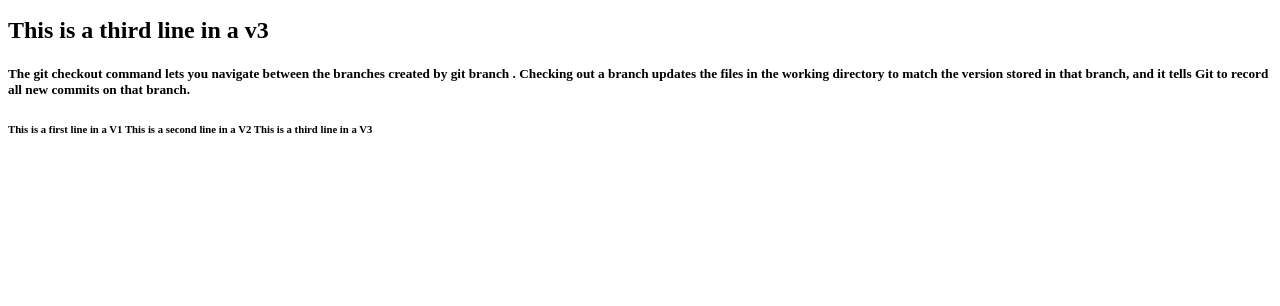
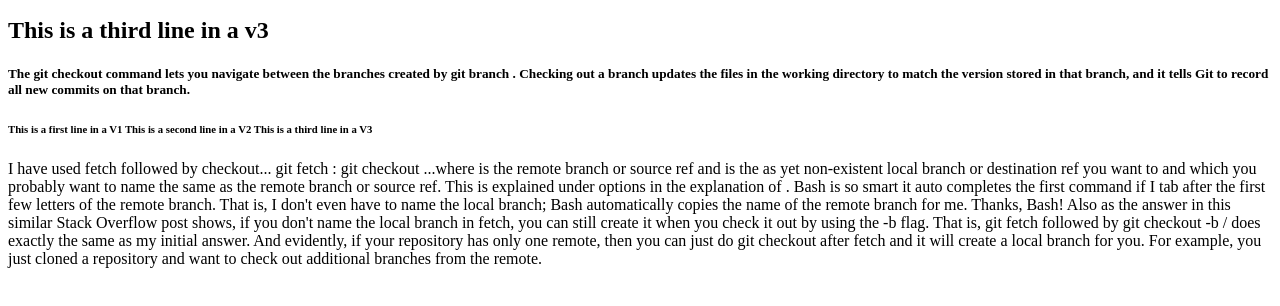
Before and after one commit to Poonamyadav02/myrepo, a plain HTML site: page touchfile.html in a window 1280 px wide. Shown: the part 110-416 px from the top of the page. Drawn offline with Linux system fonts and the light colour scheme.

Commit message:
add commit file in a mess

```diff
--- a/touchfile.html
+++ b/touchfile.html
@@ -16,5 +16,27 @@
     <h6> This is a first line in a V1
          This is a second line in a V2
          This is a third line in a V3 </h6>
+     <p> I have used fetch followed by checkout...
+
+        git fetch <remote> <rbranch>:<lbranch>
+        git checkout <lbranch>
+        ...where <rbranch> is the remote branch or source ref and <lbranch>
+            is the as yet non-existent local branch or destination ref you want to
+            and which you probably want to name the same as the remote branch or source
+            ref. This is explained under options in the explanation of <refspec>.
+
+        Bash is so smart it auto completes the first command if I tab after the first
+        few letters of the remote branch. That is, I don't even have to name the local
+         branch; Bash automatically copies the name of the remote branch for me. Thanks,
+          Bash!
+
+        Also as the answer in this similar Stack Overflow post shows, if you don't name
+         the local branch in fetch, you can still create it when you check it out by using
+        the -b flag. That is, git fetch <remote> <branch> followed by git checkout -b
+      <branch> <remote>/<branch> does exactly the same as my initial answer.
+         And evidently, if your repository has only one remote, then you can just do git
+         checkout <branch> after fetch and it will create a local branch for you.
+            For example, you just cloned a repository and want to check out additional
+            branches from the remote.</p>
 </body>
 </html>
```
